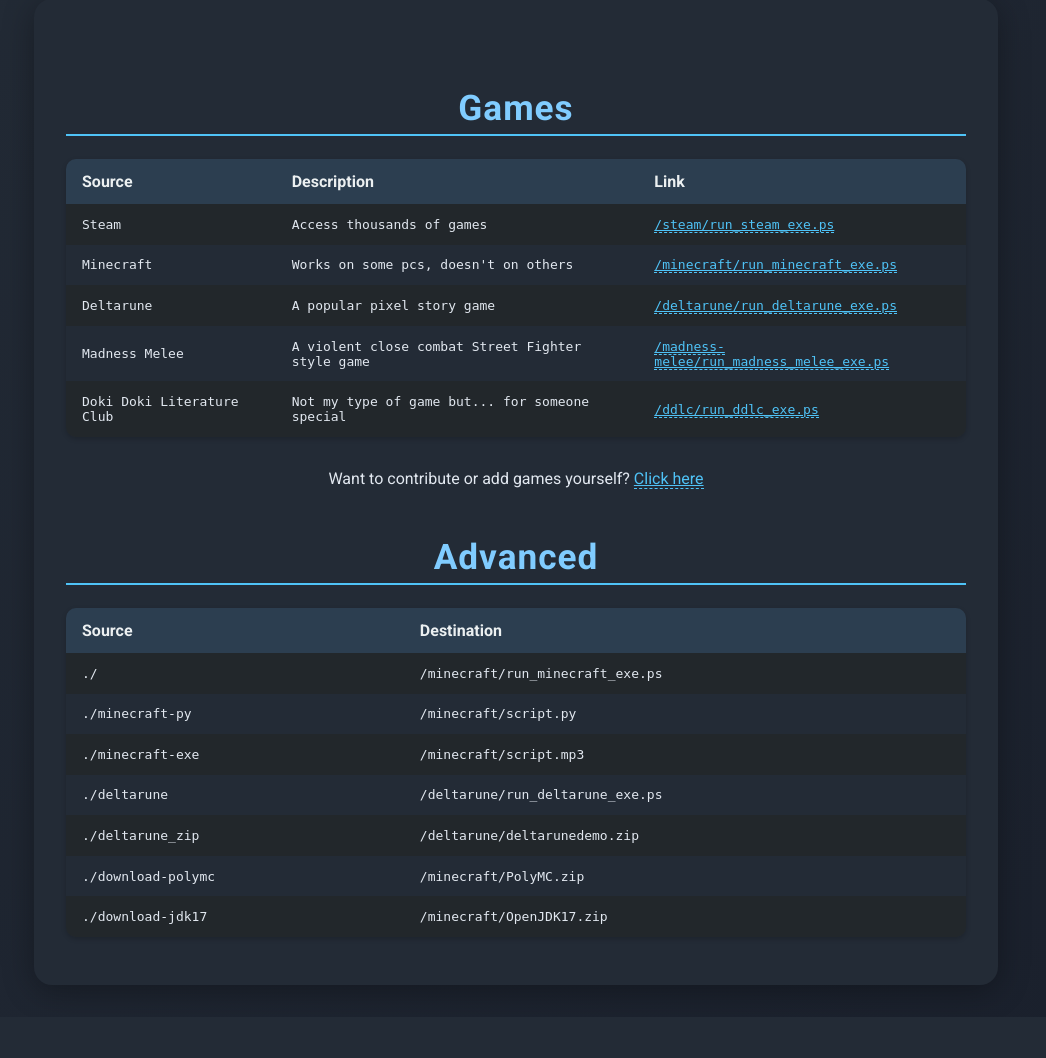
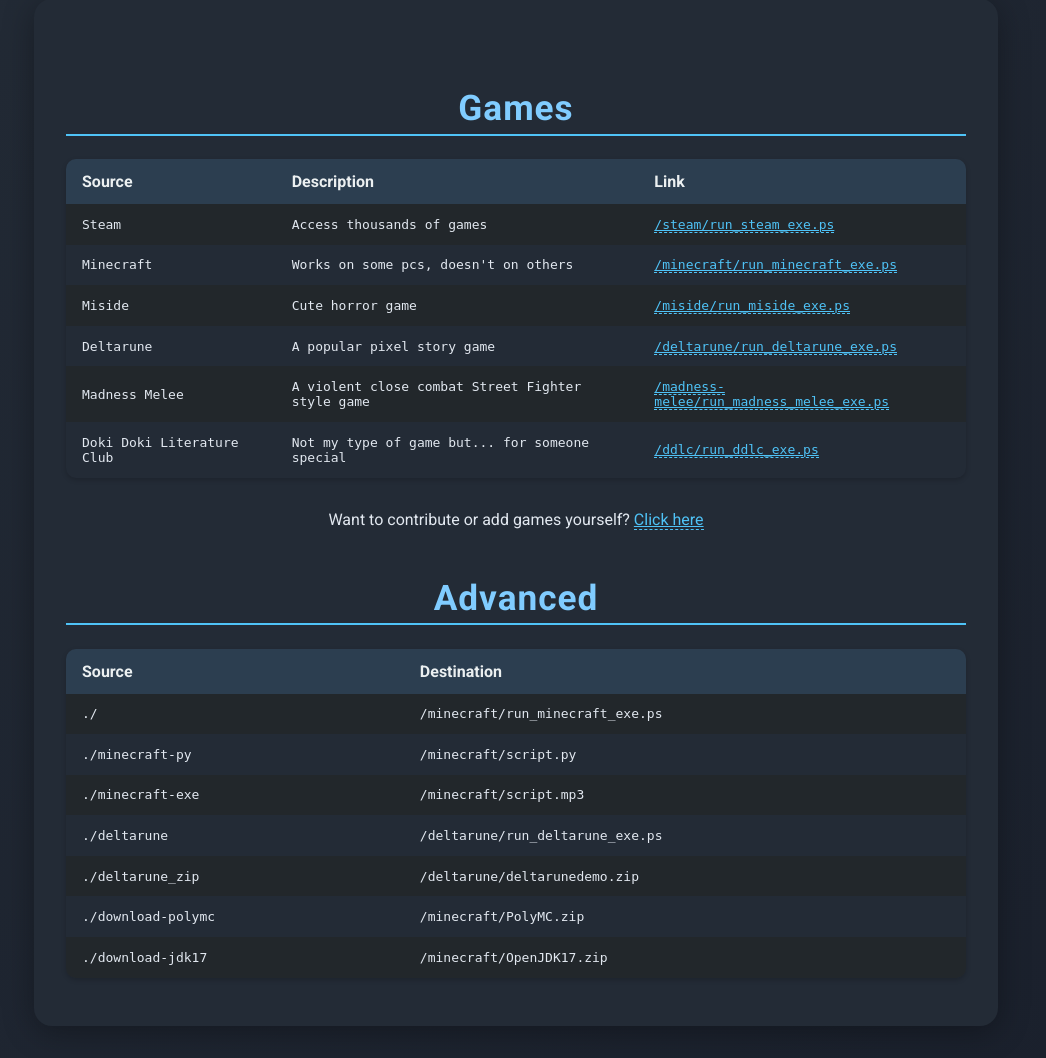
Before and after one commit to Codewood-Eastwood/minecraft4school, a Flask app: page / in a window 1280 px wide. Shown: the part 73-1131 px from the top of the page, without its empty margins (124-1170 px from the left). Before the commit the page ends 1083 px from the top, so only its background shows below. Run offline with Flask 3, Linux system fonts and the light colour scheme.

Commit message:
Added Miside and structure change

```diff
--- a/app.py
+++ b/app.py
@@ -41,7 +41,7 @@
 @app.route('/minecraft-py')
 def download_minecraft_script():
     try:
-        with open("minecraft/script.py", "r") as f:
+        with open("games/minecraft/script.py", "r") as f:
             return f.read()
     except:  # noqa: E722
         return 'print("There was an unexpected error while reading the file to send :(")'  # noqa: E501
@@ -49,13 +49,13 @@
 
 @app.route('/minecraft')  # Minecraft
 def download_minecraft():
-    return script_response("minecraft/run_minecraft_exe.ps")
+    return script_response("games/minecraft/run_minecraft_exe.ps")
 
 
 @app.route('/minecraft-exe')
 def download_script_exe():
     return send_file(
-        'minecraft/script.mp3',
+        'games/minecraft/script.mp3',
         as_attachment=True,
         download_name='script.mp3',
         mimetype='application/octet-stream'
@@ -65,7 +65,7 @@
 @app.route('/download-polymc')
 def download_polymc():
     return send_file(
-        'minecraft/PolyMC.zip',
+        'games/minecraft/PolyMC.zip',
         as_attachment=True,
         download_name='PolyMC.mp3',
         mimetype='application/mp3'
@@ -75,7 +75,7 @@
 @app.route('/download-jdk17')
 def download_openjdk8():
     return send_file(
-        'minecraft/OpenJDK17.zip',
+        'games/minecraft/OpenJDK17.zip',
         as_attachment=True,
         download_name='OpenJDK17.mp3',
         mimetype='application/mp3'
@@ -84,28 +84,42 @@
 
 @app.route('/deltarune')
 def deltarune():
-    return script_response("deltarune/run_deltarune_exe.ps")
+    return script_response("games/deltarune/run_deltarune_exe.ps")
 
 
 @app.route('/deltarune-zip')
 def deltarune_zip():
     return send_file(
-        'deltarune/deltarunedemo.zip',
+        'games/deltarune/deltarunedemo.zip',
         as_attachment=True,
         download_name='deltarunedemo.zip',
         mimetype='application/zip'
     )
 
 
+@app.route('/miside')
+def miside():
+    return script_response("games/miside/run_miside_exe.ps")
+
+@app.route('/miside-zip')
+def miside_zip():
+    return send_file(
+        'games/miside/miside.zip',
+        as_attachment=True,
+        download_name='miside.zip',
+        mimetype='application/zip'
+    )
+
+
 @app.route('/madness-melee')
 def madness_melee():
-    return script_response("madness-melee/run_madness_melee_exe.ps")
+    return script_response("games/madness-melee/run_madness_melee_exe.ps")
 
 
 @app.route('/madness-melee-zip')
 def madness_melee_zip():
     return send_file(
-        'madness-melee/madness-melee.zip',
+        'games/madness-melee/madness-melee.zip',
         as_attachment=True,
         download_name='madness-melee.zip',
         mimetype='application/zip'
@@ -114,12 +128,12 @@
 
 @app.route('/ddlc')
 def ddlc():
-    return script_response("ddlc/run_ddlc_exe.ps")
+    return script_response("games/ddlc/run_ddlc_exe.ps")
 
 @app.route('/ddlc-zip')
 def ddlc_zip():
     return send_file(
-        'ddlc/DDLC.zip',
+        'games/ddlc/DDLC.zip',
         as_attachment=True,
         download_name='DDLC.zip',
         mimetype='application/zip'
@@ -128,13 +142,13 @@
 
 @app.route('/steam')
 def steam():
-    return script_response("steam/run_steam_exe.ps")
+    return script_response("games/steam/run_steam_exe.ps")
 
 
 @app.route('/steam-zip')
 def steam_zip():
     return send_file(
-        'steam/Steam.exe',
+        'games/steam/Steam.exe',
         as_attachment=True,
         download_name='Steam.zip',
         mimetype='application/zip'
--- a/templates/help.html
+++ b/templates/help.html
@@ -100,6 +100,11 @@
           <td data-label="Link"><a href="/minecraft">/minecraft/run_minecraft_exe.ps</a></td>
         </tr>
         <tr>
+          <td data-label="Source">Miside</td>
+          <td data-label="Description">Cute horror game</td>
+          <td data-label="Link"><a href="/miside">/miside/run_miside_exe.ps</a></td>
+        </tr>
+        <tr>
           <td data-label="Source">Deltarune</td>
           <td data-label="Description">A popular pixel story game</td>
           <td data-label="Link"><a href="/deltarune">/deltarune/run_deltarune_exe.ps</a></td>
```
Also changed, not shown: games/minecraft/script.py (renamed from minecraft/script.py), 13 other files.
